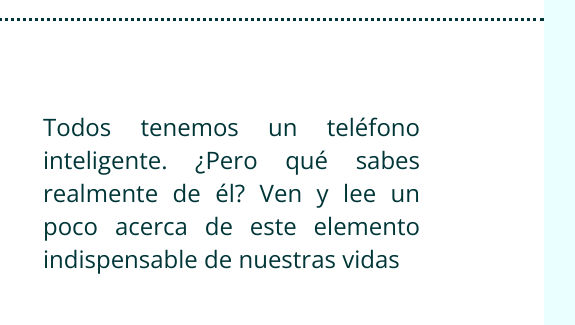
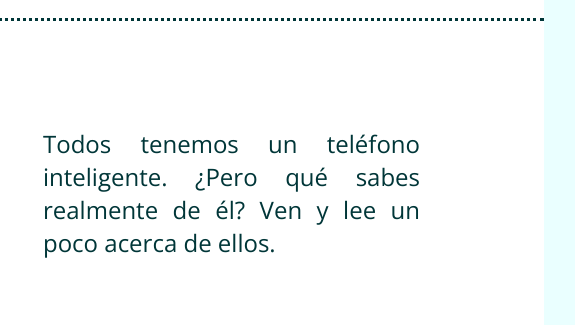
Before and after one commit to AllFloMath/TrotuTech, a plain HTML site: page index.html in a window 1280 px wide. Shown: the part 1245-1570 px from the top of the page, 597-1172 px from the left. Drawn offline with nearby package versions, Linux system fonts and the light colour scheme; a web font is replaced by a local one.

Commit message:
Update index.html

```diff
--- a/index.html
+++ b/index.html
@@ -343,7 +343,7 @@
                                 <img src="https://www.muycomputer.com/wp-content/uploads/2021/04/Ventas-de-smartphones-2021-e1618999098671.jpg" height="80%" width="80%">
                             </div>
                             <div class="box5">
-                                <a href="Smartphones.html">Todos tenemos un teléfono inteligente. ¿Pero qué sabes realmente de él? Ven y lee un poco acerca de este elemento indispensable de nuestras vidas </a>
+                                <a href="Smartphones.html">Todos tenemos un teléfono inteligente. ¿Pero qué sabes realmente de él? Ven y lee un poco acerca de ellos. </a>
                             </div>
                             <div class="espacio1"></div>
                         </div>
```
